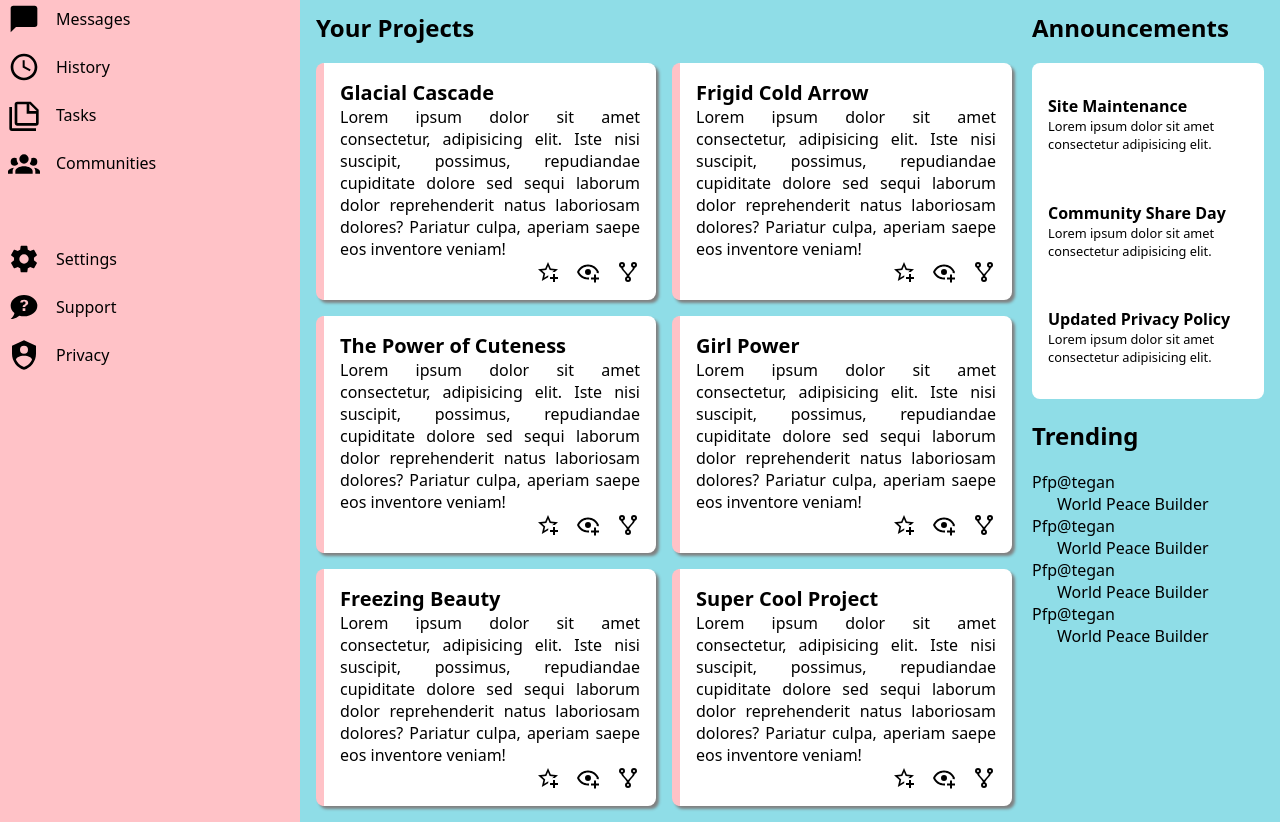
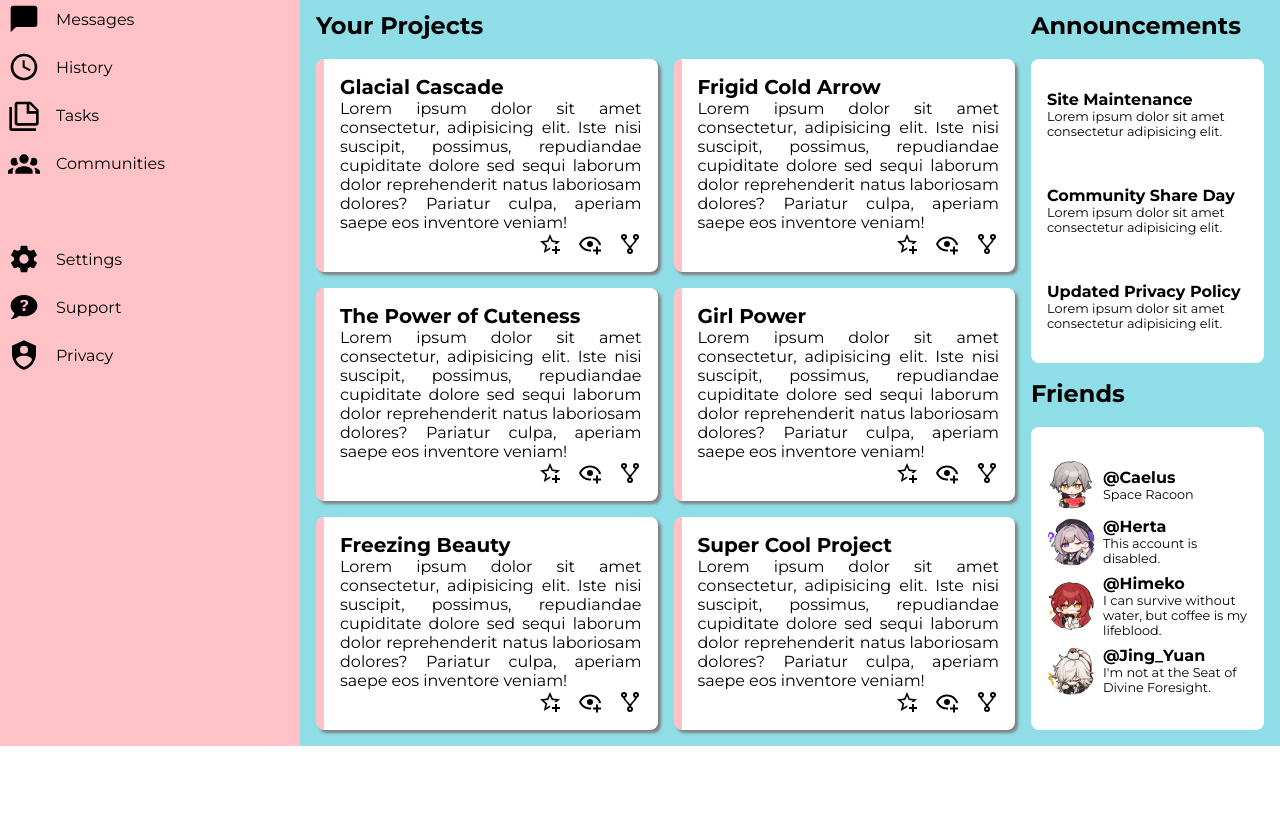
Before and after one commit to alfaeridani/admin-dashboard, a plain HTML site: page index.html in a window 1280 px wide. Shown: the part 205-1027 px from the top of the page. After the commit the page ends 951 px from the top, so only its background shows below. Drawn offline with Linux system fonts and the light colour scheme.

Commit message:
Create friend list, change page font

```diff
--- a/index.html
+++ b/index.html
@@ -164,34 +164,34 @@
                 <p>Lorem ipsum dolor sit amet consectetur adipisicing elit.</p>
             </div>
         </div>
-        <h1 class="title">Trending</h1>
+        <h1 class="title">Friends</h1>
         <div class="trending">
             <div class="single-trending">
-                <p>Pfp</p>
+                <img src="images/caelus.png" alt="Caelus">
                 <div class="trending-username">
-                    <p>@tegan</p>
-                    <p>World Peace Builder</p>
+                    <p class="username">@Caelus</p>
+                    <p class="username-description">Space Racoon</p>
                 </div>
             </div>
             <div class="single-trending">
-                <p>Pfp</p>
+                <img src="images/herta.png" alt="Herta">
                 <div class="trending-username">
-                    <p>@tegan</p>
-                    <p>World Peace Builder</p>
+                    <p class="username">@Herta</p>
+                    <p class="username-description">This account is disabled.</p>
                 </div>
             </div>
             <div class="single-trending">
-                <p>Pfp</p>
+                <img src="images/himeko.png" alt="Himeko">
                 <div class="trending-username">
-                    <p>@tegan</p>
-                    <p>World Peace Builder</p>
+                    <p class="username">@Himeko</p>
+                    <p class="username-description">I can survive without water, but coffee is my lifeblood.</p>
                 </div>
             </div>
             <div class="single-trending">
-                <p>Pfp</p>
+                <img src="images/jing_yuan.png" alt="Jing Yuan">
                 <div class="trending-username">
-                    <p>@tegan</p>
-                    <p>World Peace Builder</p>
+                    <p class="username">@Jing_Yuan</p>
+                    <p class="username-description">I'm not at the Seat of Divine Foresight.</p>
                 </div>
             </div>
         </div>
--- a/styles.css
+++ b/styles.css
@@ -1,5 +1,7 @@
+@import url('https://fonts.googleapis.com/css2?family=Montserrat:ital,wght@0,100..900;1,100..900&display=swap');
+
 :root {
-    font-family: system-ui, -apple-system, BlinkMacSystemFont,
+    font-family: "Montserrat", system-ui, -apple-system, BlinkMacSystemFont,
     'Segoe UI', Roboto, Oxygen, Ubuntu, Cantarell, 'Open Sans',
     'Helvetica Neue', sans-serif;
     --rosewater: #FFC2C7;
@@ -15,7 +17,7 @@ html, body, h1, h2, h3, h4, h5, h6, p {
 }
 
 input, button {
-    font-family: system-ui, -apple-system, BlinkMacSystemFont,
+    font-family: "Montserrat", system-ui, -apple-system, BlinkMacSystemFont,
     'Segoe UI', Roboto, Oxygen, Ubuntu, Cantarell, 'Open Sans',
     'Helvetica Neue', sans-serif;
 }
@@ -153,7 +155,7 @@ body {
     grid-template-columns: 3fr 1fr;
     grid-template-rows: 2rem 1fr 2rem 1fr;
     grid-auto-flow: column;
-    gap: 20px;
+    gap: 1rem;
     padding: 1rem;
     background-color: var(--turquoise);
 }
@@ -218,6 +220,36 @@ body {
     font-size: 0.8rem;
 }
 
+
+
+/* Friends section */
+
+.trending {
+    display: flex;
+    flex-direction: column;
+    justify-content: center;
+    background-color: white;
+    gap: 0.5rem;
+    border-radius: 0.5rem;
+    padding: 1rem;
+}
+
 .single-trending {
     display: flex;
+    align-items: center;
+    gap: 0.5rem;
 }
+
+.single-trending > img {
+    height: 48px;
+    width: 48px;
+    border-radius: 50%;
+}
+
+.username {
+    font-weight: bold;
+}
+
+.username-description {
+    font-size: 0.8rem;
+}
```
Also changed, not shown: images/caelus.png (added), images/herta.png (added), images/himeko.png (added), images/jing_yuan.png (added).
